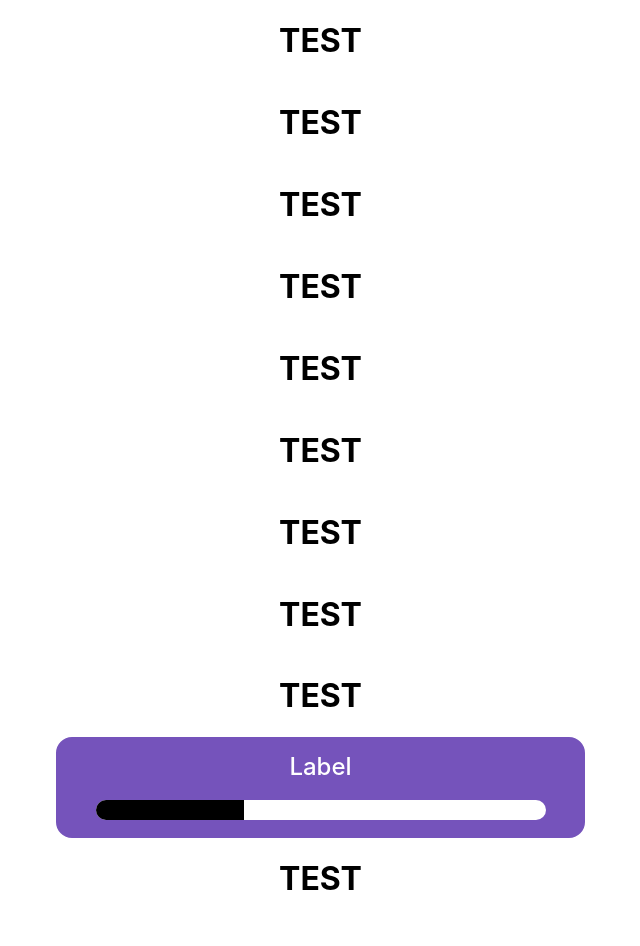
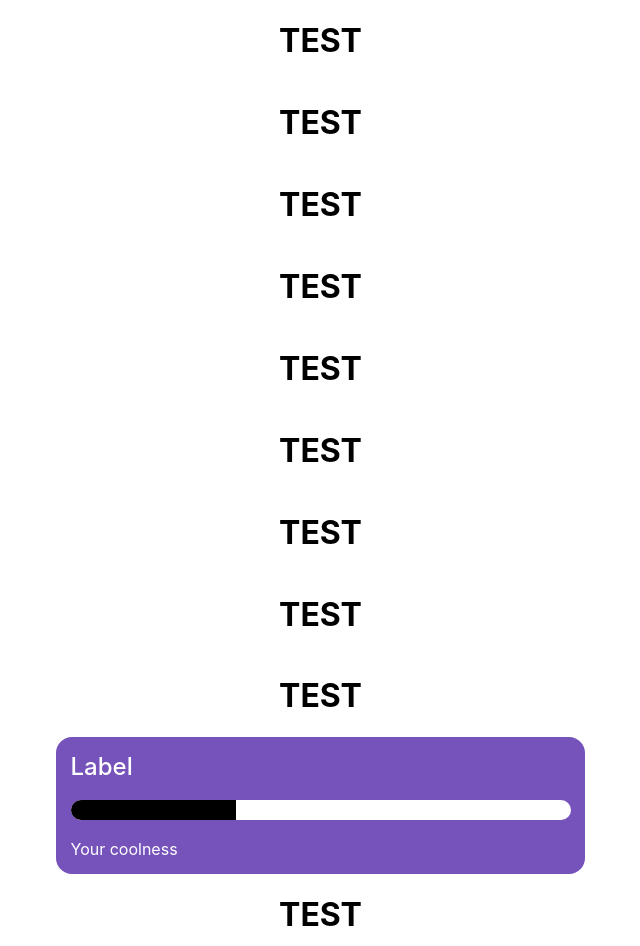
Before and after one commit to thuner2007/ColinsSDX, a React (Create React App) app: page / in a window 1280 px wide. Shown: the top 946 px of the page, without its empty margins (312-952 px from the left). Built offline with nearby package versions, Linux system fonts and the light colour scheme.

Commit message:
fix: simplechart1

```diff
--- a/src/App.tsx
+++ b/src/App.tsx
@@ -20,7 +20,11 @@ function App() {
       <h1>TEST</h1>
       <h1>TEST</h1>
       <h1>TEST</h1>
-      <SimpleChart1 percentage={33} />
+      <SimpleChart1
+        percentage={33}
+        text="Your coolness"
+        alignItems="flex-start"
+      />
       <h1>TEST</h1>
       <h1>TEST</h1>
       <h1>TEST</h1>
--- a/src/components/Charts/SimpleChart1/SimpleChart1.css
+++ b/src/components/Charts/SimpleChart1/SimpleChart1.css
@@ -4,9 +4,10 @@
 }
 
 .parentSliderDivSimpleChart1 {
-  width: 90%;
+  width: 100%;
   margin: 0.2rem;
   overflow: hidden;
+  align-self: center;
 }
 
 .sliderDivSimpleChart1 {
--- a/src/components/Charts/SimpleChart1/SimpleChart1.tsx
+++ b/src/components/Charts/SimpleChart1/SimpleChart1.tsx
@@ -20,7 +20,7 @@ interface SimpleChart1Props {
   alignItems?: "space-between" | "center" | "flex-start" | "flex-end";
   justifyContent?: "space-between" | "center" | "flex-start" | "flex-end";
   notReachedColor?: string;
-  reachtedColor?: string;
+  reachedColor?: string;
   gap?: string;
 }
 
@@ -43,7 +43,7 @@ const SimpleChart1: React.FC<SimpleChart1Props> = ({
   alignItems,
   justifyContent,
   notReachedColor,
-  reachtedColor,
+  reachedColor,
   gap,
 }) => {
   return (
@@ -85,11 +85,18 @@ const SimpleChart1: React.FC<SimpleChart1Props> = ({
           className="sliderDivSimpleChart1"
           style={{
             width: `${percentage}%`,
-            backgroundColor: reachtedColor ? reachtedColor : "black",
+            backgroundColor: reachedColor ? reachedColor : "black",
           }}
         ></div>
       </div>
-      {text && <p className="textSimpleChart1">{text}</p>}
+      {text && (
+        <p
+          className="textSimpleChart1"
+          style={{ fontSize: textFontSize || "1rem" }}
+        >
+          {text}
+        </p>
+      )}
     </div>
   );
 };
```
